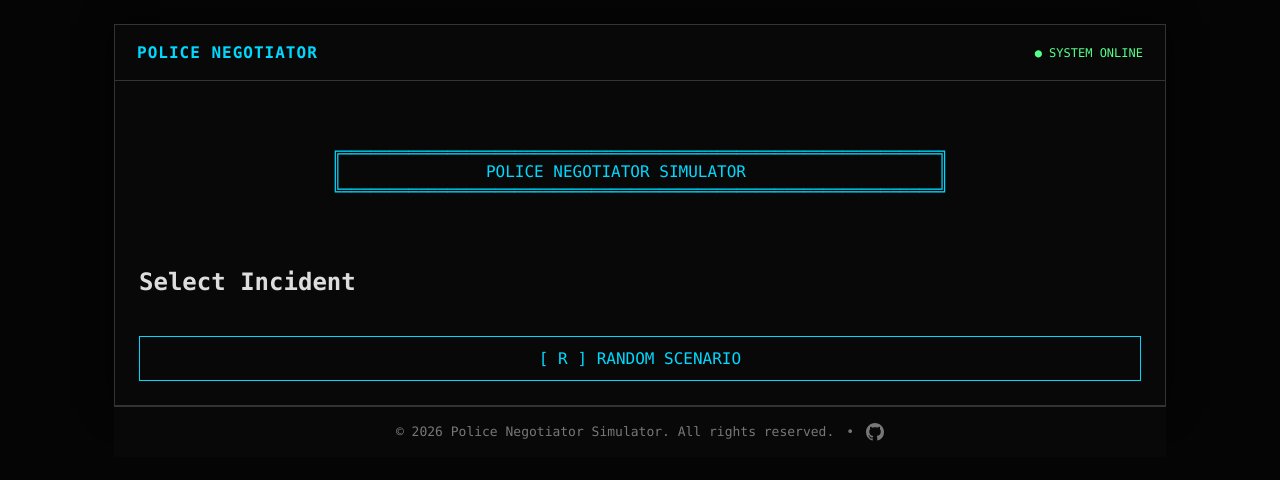
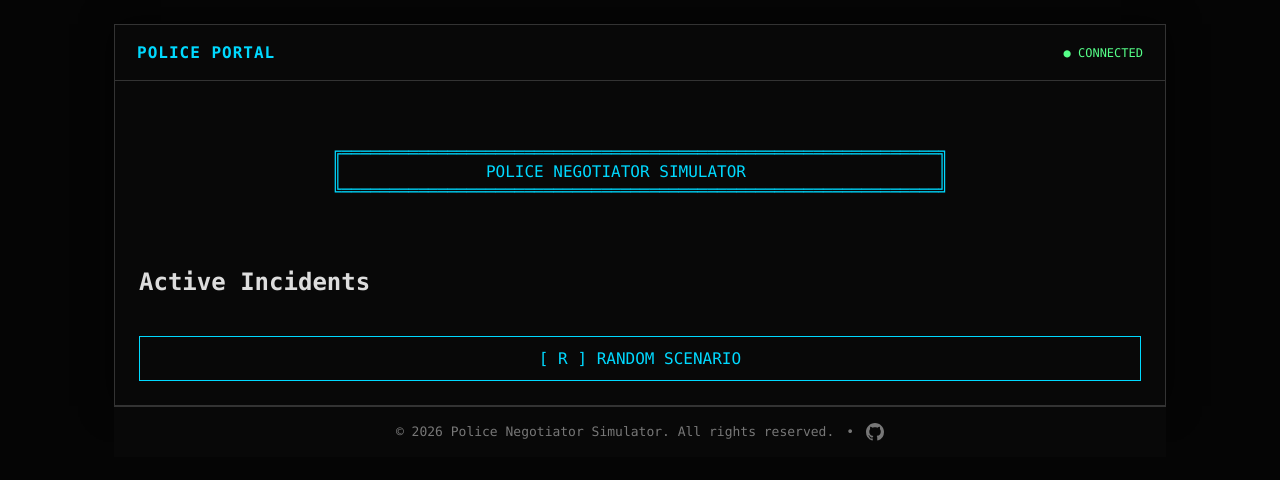
Before and after one commit to Metolix/AI-Negotiator, a Flask app: template templates/index.html in a window 1280 px wide. Shown: the top 480 px of the page. Run offline with Flask 3, Linux system fonts and the light colour scheme; the template is opened without the code that fills it, so the values that code supplies are empty.

Commit message:
update wordings on main page

```diff
--- a/templates/index.html
+++ b/templates/index.html
@@ -325,11 +325,11 @@
         <div class="header">
 
             <div class="title">
-                POLICE NEGOTIATOR
+                POLICE PORTAL
             </div>
 
             <div class="online">
-                ● SYSTEM ONLINE
+                ● CONNECTED
             </div>
 
         </div>
@@ -346,7 +346,7 @@
 
             </div>
 
-            <h2>Select Incident</h2>
+            <h2>Active Incidents</h2>
 
             <div id="scenarioGrid"
                  class="scenario-grid">
```
